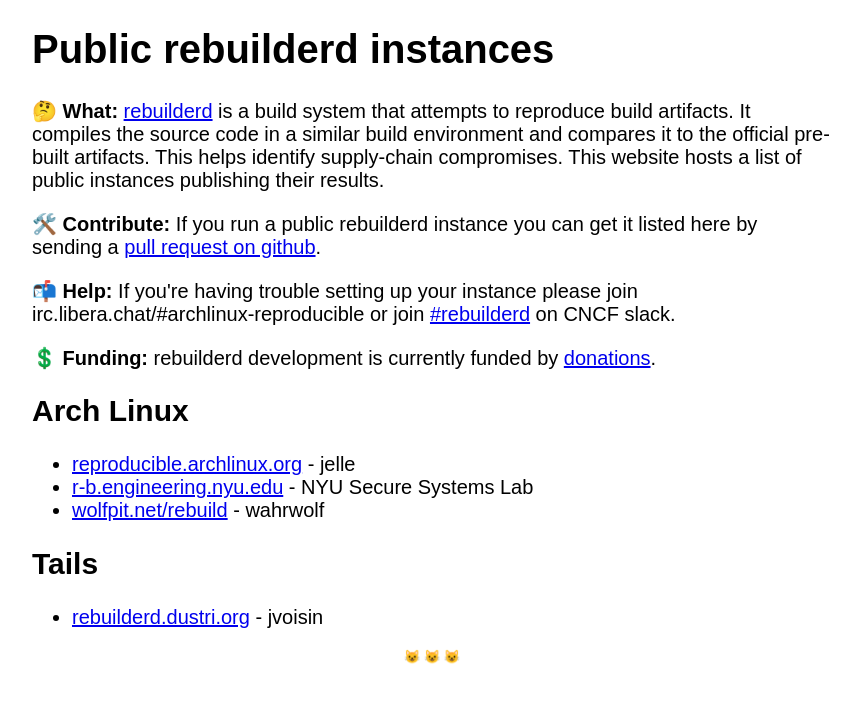
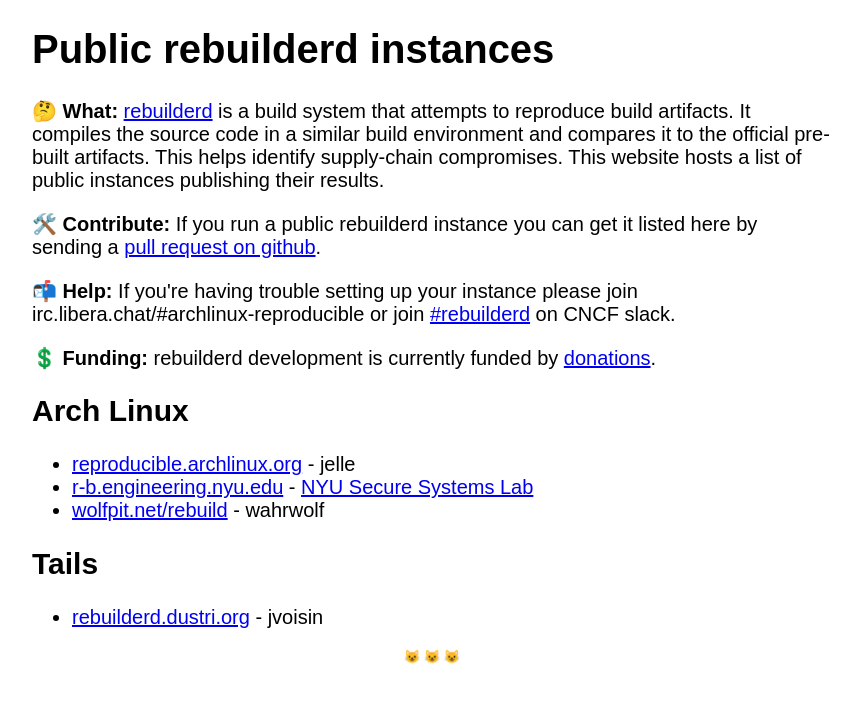
Before and after one commit to kpcyrd/web-rebuilderd-com, a plain HTML site: page index.html in a window 1280 px wide. Shown: the whole page, without its empty margins (208-1068 px from the left). Drawn offline with Linux system fonts and the light colour scheme.

Commit message:
Update description for nyu rebuilder

```diff
--- a/index.html
+++ b/index.html
@@ -27,7 +27,7 @@
 
             <ul>
                 <li><a href="https://reproducible.archlinux.org/">reproducible.archlinux.org</a> - jelle</li>
-                <li><a href="https://r-b.engineering.nyu.edu/">r-b.engineering.nyu.edu</a> - NYU Secure Systems Lab</li>
+                <li><a href="https://r-b.engineering.nyu.edu/">r-b.engineering.nyu.edu</a> - <a href="https://ssl.engineering.nyu.edu/" target="_blank">NYU Secure Systems Lab</a></li>
                 <li><a href="https://wolfpit.net/rebuild/">wolfpit.net/rebuild</a> - wahrwolf</li>
             </ul>
 
```
